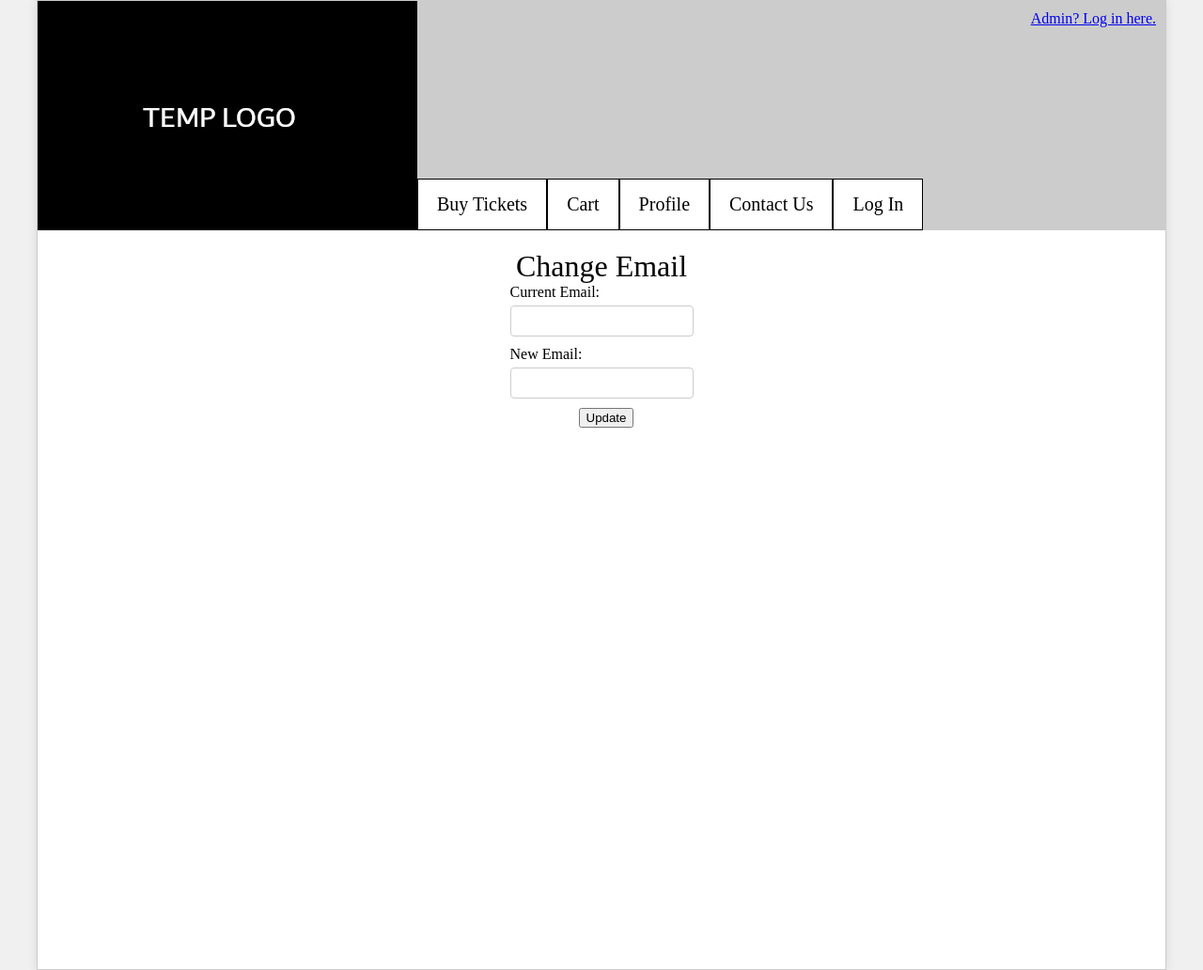
After one commit to MColombo00/CSC330-TheaterHub, a Flask app: page /change_email in a window 1280 px wide. The commit adds this page. Shown: the whole page at 94% size. Run offline with Flask 3, Linux system fonts and the light colour scheme; parts of the project's set-up code (start-up, migrations or seed data) failed here and were passed over.

Commit message:
Added pages for change_email, update_password, and reset_password. Change Email and Update Password functions work.

```diff
--- a/app/login.py
+++ b/app/login.py
@@ -18,7 +18,7 @@ def user_login(email, user_password):
 def admin_verify(email, admin_password):
     cursor.execute('SELECT * FROM admins WHERE email_address=?', (email,))
     admin = cursor.fetchone()
-    if email
+    if email:
         password = admin[1]
         if password == admin_password:
             return 'Signed in'
--- a/app/routes.py
+++ b/app/routes.py
@@ -45,6 +45,18 @@ def admin_login_page():
 def register_page():
     error_message = request.args.get('error')
     return render_template('register.html', error=error_message)
+
+@app.route('/change_email')
+def change_email_page():
+    return render_template('change_email.html')
+
+@app.route('/update_password')
+def update_password_page():
+    return render_template('update_password.html')
+
+@app.route('/reset_password')
+def reset_password_page():
+    return render_template('reset_password.html')
 
 @app.route('/register_handler', methods=['POST'])
 def register_handler():
@@ -98,3 +110,53 @@ def user_login():
 def logout():
     session.pop('logged_in', None)
     return redirect(url_for('landing_page'))
+
+@app.route('/change_email_handler', methods=['POST'])
+def change_email():
+    inputted_email = request.form.get('email')
+    new_email = request.form.get('new_email')
+
+    conn = get_db_connection()
+    cursor = conn.cursor()
+
+    cursor.execute('SELECT * FROM users WHERE email_address=?', (inputted_email,))
+    user = cursor.fetchone()
+
+    if user:
+        email = user[0]
+        if email == inputted_email:
+            cursor.execute('UPDATE users SET email_address=? WHERE email_address=?', (new_email, inputted_email))
+            conn.commit()
+            conn.close()
+            return redirect(url_for('profile_page'))
+
+    error_message = 'Incorrect password.'
+    return redirect(url_for('update_password_page', error=error_message))
+
+@app.route('/update_password_handler', methods=['POST'])
+def update_password():
+    inputted_password = request.form.get('password')
+    new_password = request.form.get('new_password')
+
+    conn = get_db_connection()
+    cursor = conn.cursor()
+
+    cursor.execute('SELECT * FROM users WHERE password=?', (inputted_password,))
+    user = cursor.fetchone()
+
+    if user:
+        password = user[1]
+        if password == inputted_password:
+            cursor.execute('UPDATE users SET password=? WHERE password=?', (new_password, inputted_password))
+            conn.commit()
+            conn.close()
+            return redirect(url_for('profile_page'))
+
+    error_message = 'Incorrect password.'
+    return redirect(url_for('update_password_page', error=error_message))
+
+@app.route('/reset_password_handler', methods=['POST'])
+def reset_password():
+    #implement password reset
+
+    return redirect(url_for('profile_page'))
--- /dev/null
+++ b/app/templates/change_email.html
@@ -0,0 +1,22 @@
+{% extends "base.html" %}
+{% block title %}TheaterHub - Change Email{% endblock %}
+{% block content %}
+    <div class="form-container">
+      <div class="title" style="margin-left:0px;">Change Email</div>
+      <form action="/change_email_handler" method="POST">
+        <div class="form-group">
+          <label for="current_email">Current Email:</label>
+          <input type="email" id="email" name="email" required>
+        </div>
+        <div class="form-group">
+          <label for="new_email">New Email:</label>
+          <input type="email" id="new_email" name="new_email" required>
+        </div>
+        <div class="button-container">
+          <button type="submit">Update</button>
+    <div id="error-message" style="color: red; margin-top: 15px;">
+      {% if error %}
+        {{ error }}
+      {% endif %}
+    </div>
+{% endblock %}
--- a/app/templates/log_in.html
+++ b/app/templates/log_in.html
@@ -15,6 +15,7 @@
         <div class="button-container">
           <button type="submit">Log In</button>
           <a href="register"><button type="button">Register</button></a>
+          <a href="reset_password"><button type="button">Forgot password?</button></a>
     <div id="error-message" style="color: red; margin-top: 15px;">
       {% if error %}
         {{ error }}
--- a/app/templates/profile.html
+++ b/app/templates/profile.html
@@ -8,6 +8,9 @@
                 <h2 style="font-weight: normal;">
                     <p><span style="background-color: #f2f2f2; color: #666; display: inline-block; padding: 5px 10px;">Email:{{ session.email }}</span> </p>
                     <p><span style="background-color: #f2f2f2; color: #666; display: inline-block; padding: 5px 10px;">Password: {{ session.password }}</span></p>
+                    <div class="button-container">
+                    <a href="change_email"><button type="button">Change Email</button></a>
+                    <a href="update_password"><button type="button">Update Password</button></a>
                 </h2>
             </div>
         </div>
```
Also changed, not shown: app/templates/reset_password.html (added, +22 -0 lines), app/templates/update_password.html (added, +22 -0 lines), profiles.db.
